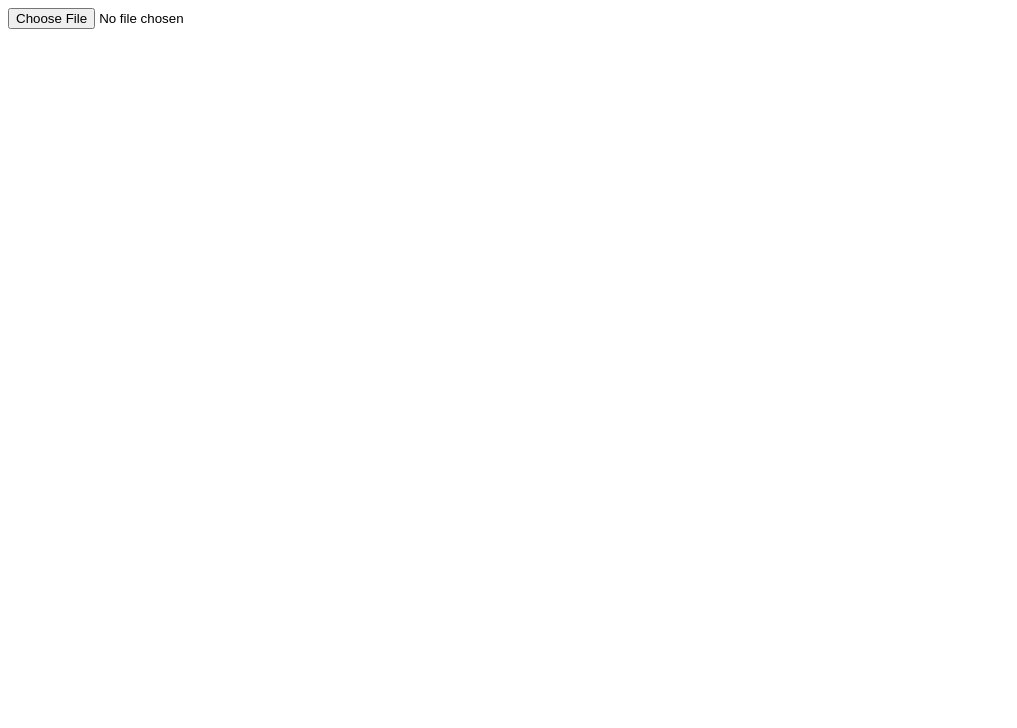
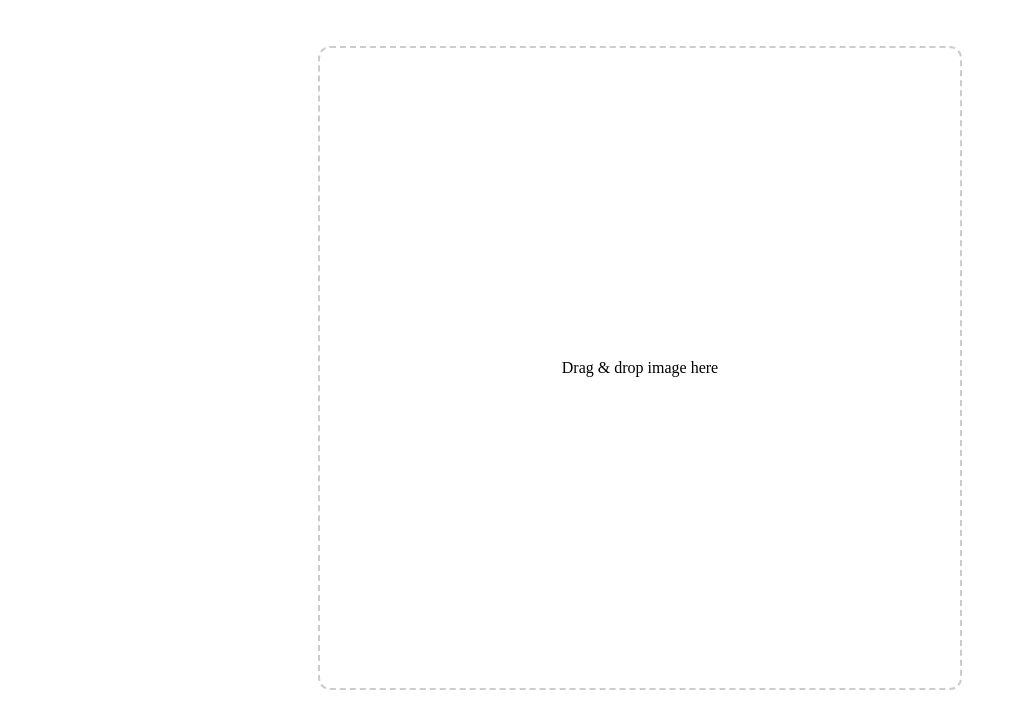
Before and after one commit to dracu-lah/image-crop-react, a React (Vite) app: page / in a window 1280 px wide. Shown: the top 728 px of the page, without its empty margins (0-1017 px from the left). Built offline with nearby package versions, Linux system fonts and the light colour scheme.

Commit message:
minor style updates

```diff
--- a/src/App.jsx
+++ b/src/App.jsx
@@ -2,7 +2,14 @@ import ImageCrop from "./components/ImageCrop/ImageCrop";
 
 const App = () => {
   return (
-    <div>
+    <div
+      style={{
+        minHeight: "90vh",
+        display: "flex",
+        justifyContent: "center",
+        alignItems: "center",
+      }}
+    >
       <ImageCrop />
     </div>
   );
--- /dev/null
+++ b/src/components/ImageCrop/DropZone.jsx
@@ -0,0 +1,25 @@
+const DropZone = ({ onDrop }) => {
+  const handleDragOver = (e) => {
+    e.preventDefault();
+  };
+
+  const handleDrop = (e) => {
+    e.preventDefault();
+    const file = e.dataTransfer.files[0];
+    if (file && file.type.startsWith("image/")) {
+      const reader = new FileReader();
+      reader.onload = () => {
+        onDrop(reader.result);
+      };
+      reader.readAsDataURL(file);
+    }
+  };
+
+  return (
+    <div onDragOver={handleDragOver} onDrop={handleDrop}>
+      <p>Drag & drop image here</p>
+    </div>
+  );
+};
+
+export default DropZone;
--- a/src/components/ImageCrop/ImageControls.jsx
+++ b/src/components/ImageCrop/ImageControls.jsx
@@ -6,6 +6,7 @@ const ImageControls = ({ onClearImage }) => {
       <button
         onClick={onClearImage}
         style={{
+          borderRadius: "100%",
           position: "absolute",
           cursor: "pointer",
           zIndex: 20,
@@ -14,9 +15,12 @@ const ImageControls = ({ onClearImage }) => {
           height: "32px",
           color: "white",
           backgroundColor: "#C40C0C",
+          left: "-10px",
+          top: "-10px",
+          fontWeight: "bold",
         }}
       >
-        x
+        X
       </button>
       <UploadImageButton onClearImage={onClearImage} />
     </div>
--- a/src/components/ImageCrop/ImageCropper.jsx
+++ b/src/components/ImageCrop/ImageCropper.jsx
@@ -4,8 +4,16 @@ import Cropper from "react-easy-crop";
 const ImageCropper = ({ image, onCropComplete }) => {
   const [crop, setCrop] = useState({ x: 0, y: 0 });
 
-  return (<div
-    style={{ position: "relative", padding: "16vh", boxSizing: "border-box" }}
+  return (
+    <div
+      style={{
+        position: "relative",
+        height: "50vw",
+        width: "50vw",
+        borderRadius: "12px",
+        boxSizing: "border-box",
+        overflow: "hidden",
+      }}
     >
       <Cropper
         image={image}
--- a/src/components/ImageCrop/ImageUploader.jsx
+++ b/src/components/ImageCrop/ImageUploader.jsx
@@ -1,4 +1,8 @@
+import { useRef } from "react";
+import DropZone from "./DropZone";
+
 const ImageUploader = ({ onImageSelected }) => {
+  const inputRef = useRef(null);
 
   const handleFileChange = (e) => {
     const file = e.target.files[0];
@@ -11,7 +15,34 @@ const ImageUploader = ({ onImageSelected }) => {
     }
   };
 
-  return <input type="file" accept="image/*" onChange={handleFileChange} />;
+  const openFileDialog = () => {
+    inputRef.current.click();
+  };
+
+  return (
+    <div
+      style={{
+        border: "2px dashed #ccc",
+        borderRadius: "12px",
+        display: "flex",
+        justifyContent: "center",
+        alignItems: "center",
+        cursor: "pointer",
+        width: "50vw",
+        height: "50vw",
+      }}
+      onClick={openFileDialog}
+    >
+      <input
+        type="file"
+        accept="image/*"
+        ref={inputRef}
+        style={{ display: "none" }}
+        onChange={handleFileChange}
+      />
+      <DropZone onDrop={onImageSelected} />
+    </div>
+  );
 };
 
 export default ImageUploader;
```
Lines whose indentation alone changed are shown as unchanged.
